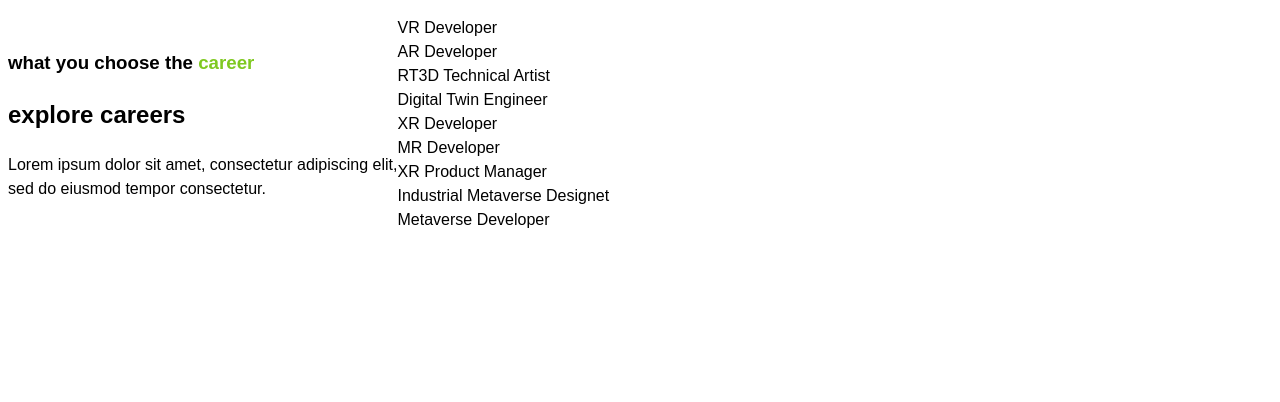
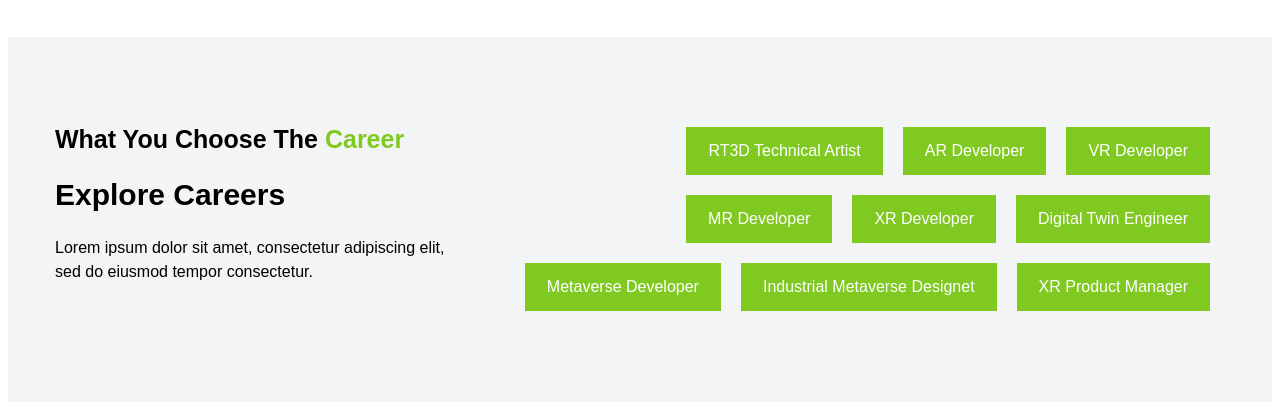
Before and after one commit to baluhariprasath/Immersive-Skills-Academy, a plain HTML site: page main.html in a window 1280 px wide. Shown: the part 2398-2800 px from the top of the page. Before the commit the page ends 2638 px from the top, so only its background shows below. Drawn offline with Linux system fonts and the light colour scheme.

Commit message:
30/1/24 second commit change
CSS file have been updated

```diff
--- a/assets/css/styles(1).css
+++ b/assets/css/styles(1).css
@@ -422,7 +422,7 @@ a{
 
 .academy-partner{
 	position: relative;
-	padding: 0 0 0 50px;
+	padding: 0 50px 0 50px;
 	display: flex;
 }
 
@@ -452,3 +452,79 @@ a{
 	background-position: center;
 	background-size: cover;
 }
+
+
+/* explore career */
+
+.explore-career{
+	position: relative;
+	display: flex;
+	padding: 70px 0;
+	background-color: #F3F4F5;
+}
+
+.explore-career .container{
+	max-width: 1200px;
+	padding-left: 15px;
+	padding-right: 15px;
+}
+
+.explore-career > .container > .row{
+	justify-content: space-between;
+}
+
+.career-title{
+	/*flex: unset;*/
+	padding: 15px;
+	width: 35%;
+	position: relative;
+	top: -25px;
+}
+
+.career-title > h3{
+	text-transform: capitalize;
+	font-weight: 700;
+	font-size: 25px;
+	line-height: 30px;
+}
+
+.career-title > h2{
+	text-transform: capitalize;
+	font-size: 30px;
+	font-weight: 800;
+	line-height: 32px;
+}
+
+.career-title > p{
+	font-weight: lighter;
+	font-size: 16px;
+	line-height: 24px;
+}
+
+.career-courses{
+    /*flex: unset;
+    flex-wrap: wrap;*/
+	padding: 15px;
+	width: 60%;
+}
+
+ul.aligned{
+	padding-right: 0;
+}
+
+ul{
+	margin-top: 0;
+	margin-bottom: 1rem;
+}
+
+ul.aligned li{
+	display: inline-flex;
+	border: 2px solid #7FC921;
+	text-transform: none;
+	margin: 5px 15px 15px 5px;
+	padding: 10px 20px;
+	font-weight: 400;
+	background: #7FC921;
+	color: #fff;
+	float: right;
+}
```
